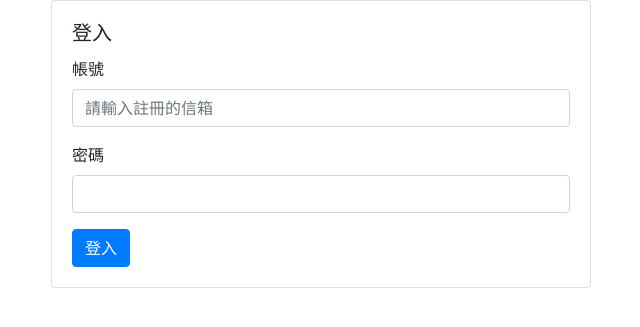
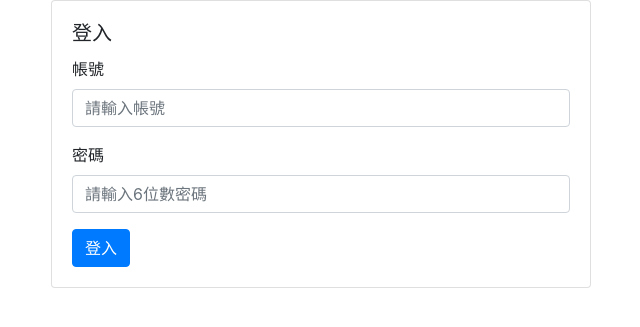
Before and after one commit to story801216/php-sql-project, a PHP site: page /mfee19-php/login.php in a window 1280 px wide. Shown: the part 56-383 px from the top of the page, without its empty margins (34-674 px from the left). Run offline with PHP 8.4, Linux system fonts and the light colour scheme; some libraries are stand-ins or nearby versions.

Commit message:
增加placeholder

```diff
--- a/zi-ting/login.php
+++ b/zi-ting/login.php
@@ -27,12 +27,12 @@
                     <form name="form1" onsubmit="sendForm(); return false;">
                         <div class="form-group">
                             <label for="account">帳號</label>
-                            <input type="text" class="form-control" id="account" name="account" placeholder="請輸入註冊的信箱">
+                            <input type="text" class="form-control" id="account" name="account" placeholder="請輸入帳號">
                             <small class="form-text">請填寫帳號</small>
                         </div>
                         <div class="form-group">
                             <label for="password">密碼</label>
-                            <input type="password" class="form-control" id="password" name="password">
+                            <input type="password" class="form-control" id="password" name="password" placeholder="請輸入6位數密碼">
                             <small class="form-text">請填寫密碼</small>
                         </div>
 
```
